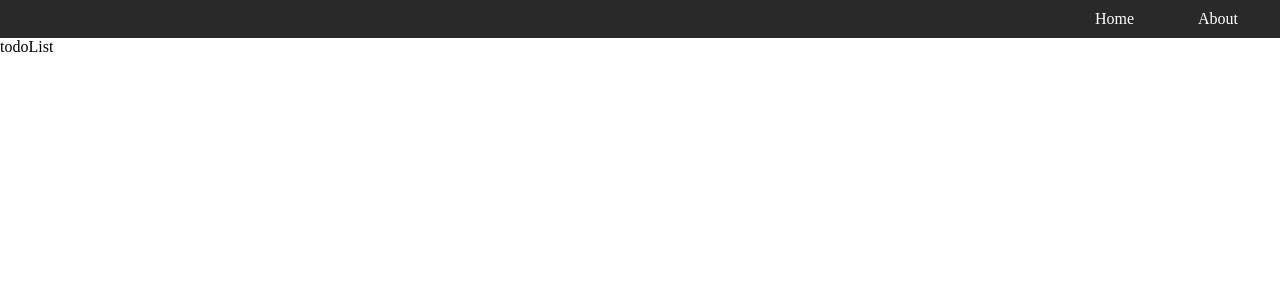
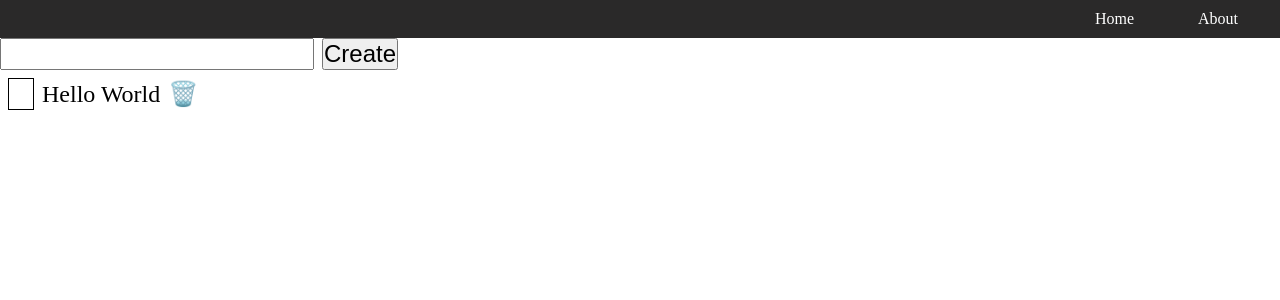
Before and after one commit to viktor-niderman-repositories-store/toDoList, a Vue app: page / in a window 1280 px wide. Shown: the top 300 px of the page. Built offline with nearby package versions, Linux system fonts and the light colour scheme.

Commit message:
make todo list

```diff
--- a/src/components/ToDoList.vue
+++ b/src/components/ToDoList.vue
@@ -1,9 +1,59 @@
 <script setup lang="ts">
+import {useToDoStore} from '@/stores/todo'
+import {ref} from "vue";
 
+const store = useToDoStore()
+const { todoList, todoAdd, todoMark, todoEdit, todoDelete } = store
+
+const noteInput = ref('');
+const createNote = () => {
+  noteInput.value = noteInput.value.trim();
+  if (noteInput.value) {
+    todoAdd(noteInput.value);
+    noteInput.value = '';
+  }
+}
 </script>
 
 <template>
   <div>
-    todoList
+    <input type="text"   v-model="noteInput" @keyup.enter="createNote">
+    <button @click="createNote">Create</button>
+    <ul>
+      <li v-for="item in todoList" class="note">
+        <div class="noteCheckbox" @click="todoMark(item.id)">
+          <span v-if="item.isCompleted">✅</span>
+        </div>
+        <div>
+          <span :class="{deleted: item.isCompleted}">{{item.note}}</span>
+          <span @click="todoDelete(item.id)" class="trash">🗑️</span>
+        </div>
+      </li>
+    </ul>
   </div>
 </template>
+
+<style scoped>
+.note {
+  display: flex;
+  align-items: center;
+  font-size: 1.5rem;
+  margin: .5rem 0;
+}
+.noteCheckbox {
+  width: 26px;
+  height: 32px;
+  border: 1px solid black;
+  margin: 0 .5rem;
+}
+.deleted {
+  text-decoration: line-through;
+}
+.trash {
+  padding-left: .5rem;
+}
+input, button {
+  font-size: 1.5rem;
+  margin-right: .5rem;
+}
+</style>
--- /dev/null
+++ b/src/stores/todo.ts
@@ -0,0 +1,44 @@
+import { ref } from 'vue'
+import { defineStore } from 'pinia'
+
+let count = 0;
+
+class Note {
+  id: number;
+  note: string;
+  isCompleted: boolean;
+  createdAt: Date;
+  constructor(text:string) {
+    this.id = count++
+    this.note = text;
+    this.isCompleted = false;
+    this.createdAt = new Date()
+  }
+  changeMark() {
+    this.isCompleted = !this.isCompleted
+  }
+  editNote(text:string) {
+    this.note = text
+  }
+}
+
+export const useToDoStore = defineStore('todo', () => {
+  const todoList = ref([new Note('Hello World')])
+
+  function todoAdd(note:string) {
+    todoList.value.unshift(new Note(note))
+  }
+  function todoMark (id:number) {
+    todoList.value.find((el:Note) => el.id === id)?.changeMark()
+  }
+  function todoEdit (id:number, text:string) {
+    todoList.value.find((el:Note) => el.id === id)?.editNote(text)
+  }
+  function todoDelete(id:number) {
+    const i = todoList.value.findIndex((el:Note) => el.id === id)
+    todoList.value.splice(i, 1)
+  }
+
+  // const doubleCount = computed(() => count.value * 2)
+  return { todoList, todoAdd, todoMark, todoEdit, todoDelete }
+})
```
Also changed, not shown: src/stores/counter.ts (deleted, +0 -12 lines).
